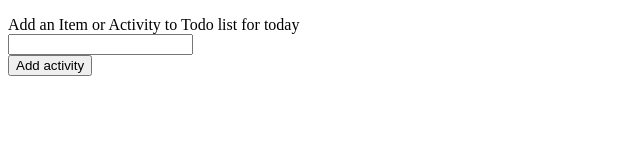
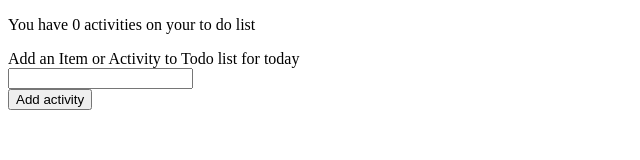
Before and after one commit to Oboze/Simple-To-Do-List, a plain HTML site: page index.html in a window 1280 px wide. Shown: the whole page, without its empty margins (0-640 px from the left). Drawn offline with Linux system fonts and the light colour scheme.

Commit message:
Linked HtMl and Js pages

```diff
--- a/index.html
+++ b/index.html
@@ -17,14 +17,18 @@
 
 
     <body>
+
         <p id="totalItems"></p>
         <label>Add an Item or Activity to Todo list for today</label>
         <input type="text" id="Activity" name="Activity">
         <button id="addActivity">Add activity</button>
+
         <!--Add To Do List Items In the Unordered List Here-->
         <ul>
 
         </ul>
+
+        <script src="todolist.js"></script>
 
 
 
--- a/todolist.js
+++ b/todolist.js
@@ -1,4 +1,4 @@
-var numberOfListItems=0;
+                var numberOfListItems=0;
                 var totalItems=document.getElementById('totalItems');
                 totalItems.textContent='You have '+numberOfListItems+ ' activities on your to do list';
 
```
